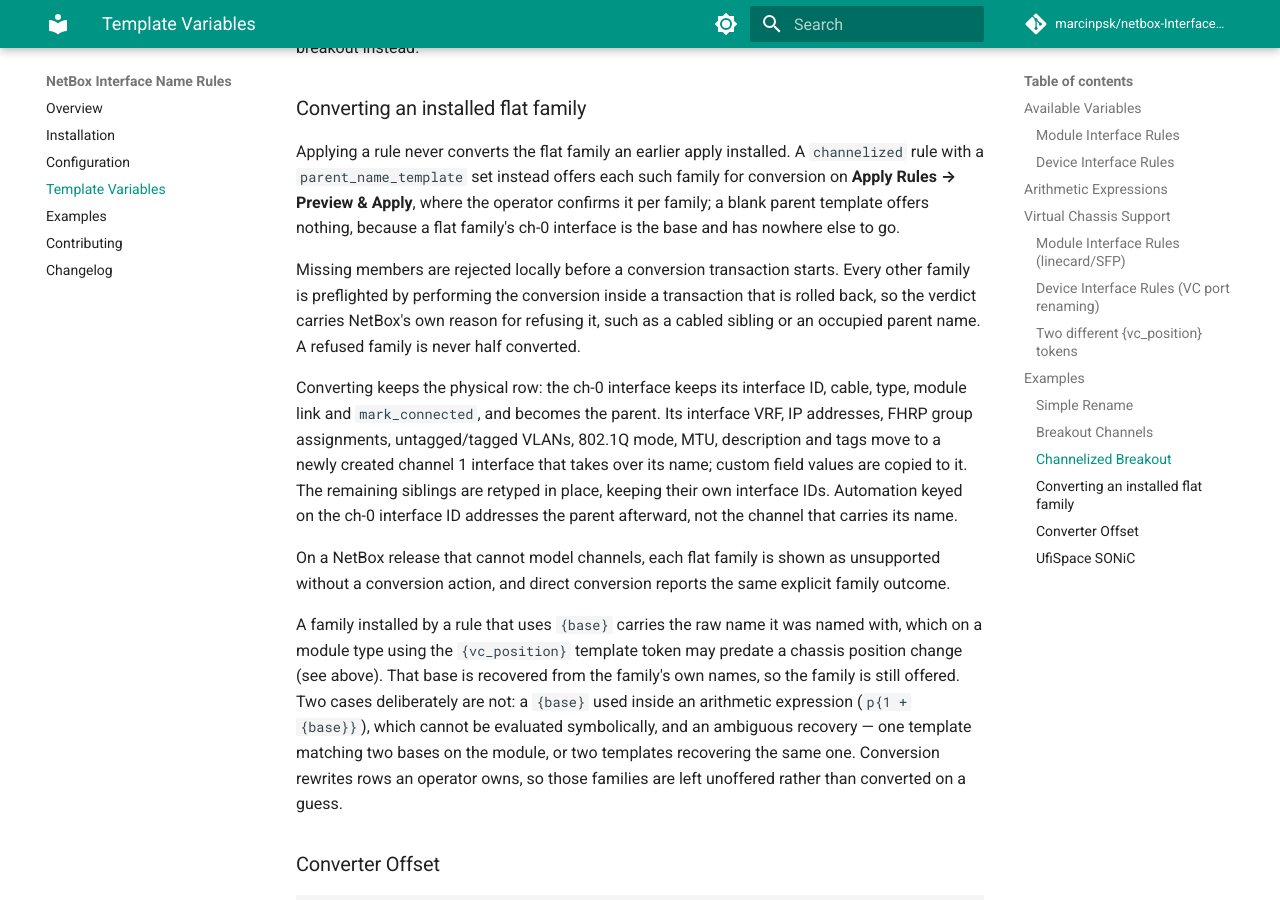
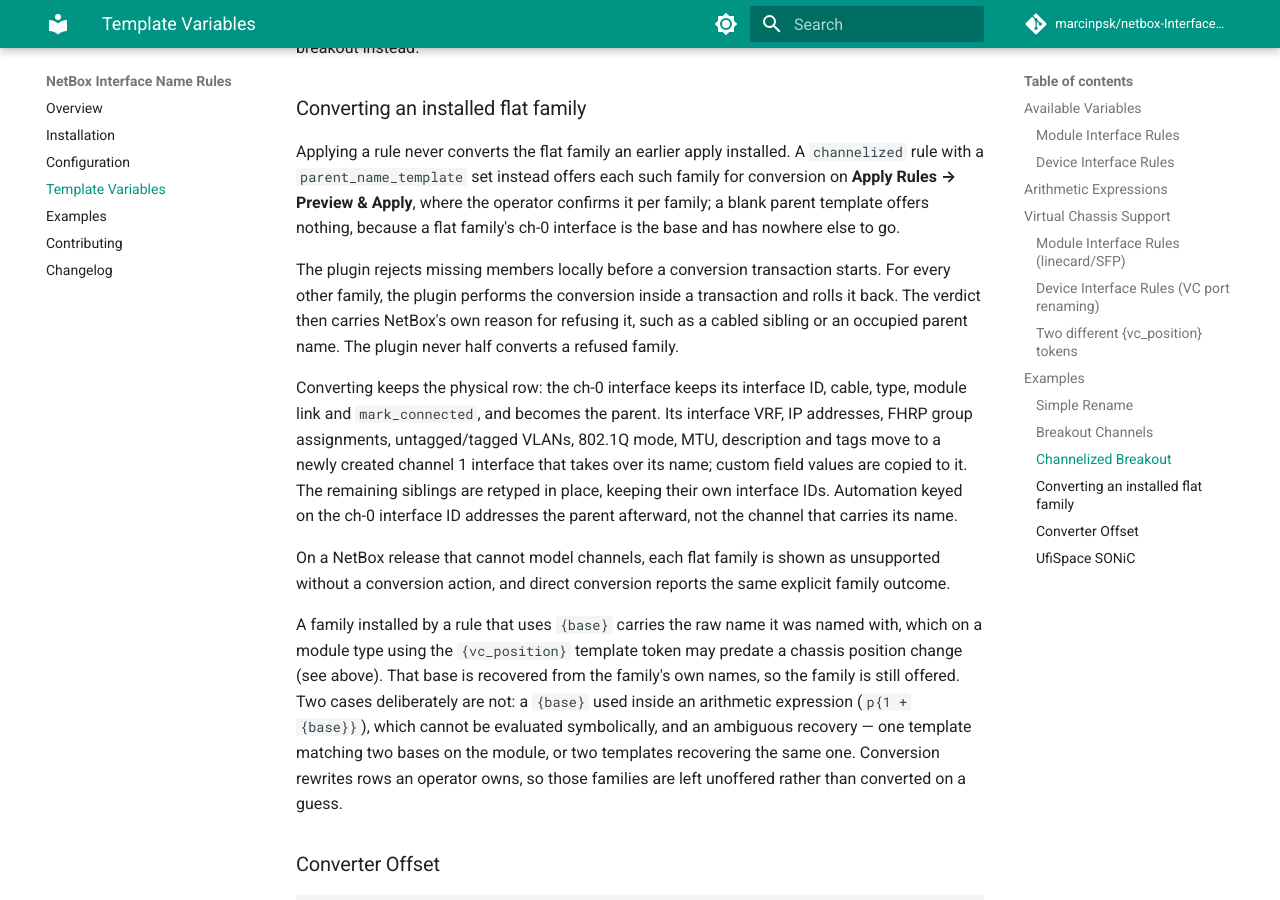
Before and after one commit to marcinpsk/netbox-InterfaceNameRules-plugin, an MkDocs documentation site: the page built from docs/template-variables.md, in a window 1280 px wide and 900 px high, scrolled down 4905 px. Built offline with MkDocs 1.6.1 and Material for MkDocs 9.7.7, drawn with Linux system fonts in a browser that asks for light colours; comment, search, counter and statistics services are not loaded.

```diff
--- a/docs/template-variables.md
+++ b/docs/template-variables.md
@@ -184,10 +184,10 @@
 Preview & Apply**, where the operator confirms it per family; a blank parent template offers
 nothing, because a flat family's ch-0 interface is the base and has nowhere else to go.
 
-Missing members are rejected locally before a conversion transaction starts. Every other family is
-preflighted by performing the conversion inside a transaction that is rolled back, so the verdict
+The plugin rejects missing members locally before a conversion transaction starts. For every other
+family, the plugin performs the conversion inside a transaction and rolls it back. The verdict then
 carries NetBox's own reason for refusing it, such as a cabled sibling or an occupied parent name.
-A refused family is never half converted.
+The plugin never half converts a refused family.
 
 Converting keeps the physical row: the ch-0 interface keeps its interface ID, cable, type, module
 link and `mark_connected`, and becomes the parent. Its interface VRF, IP addresses, FHRP group assignments,
```
Also changed, not shown: 3 other files.
